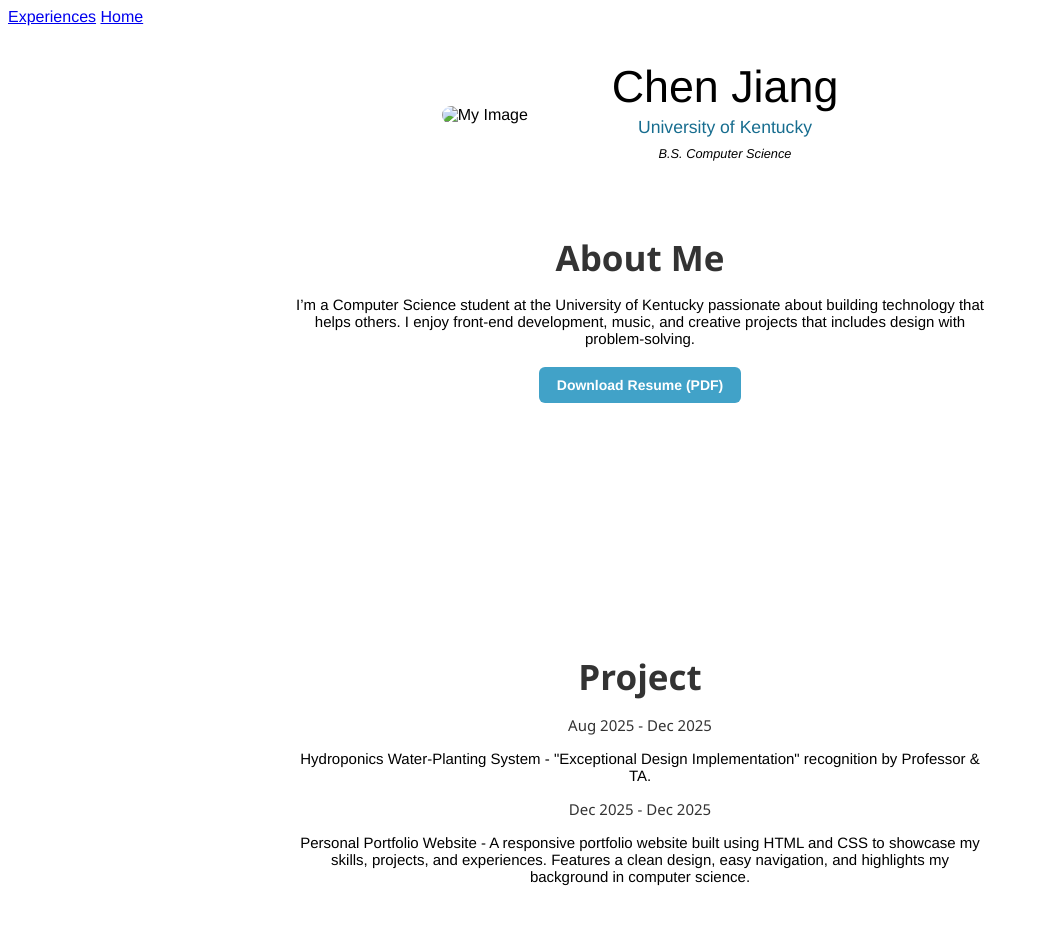
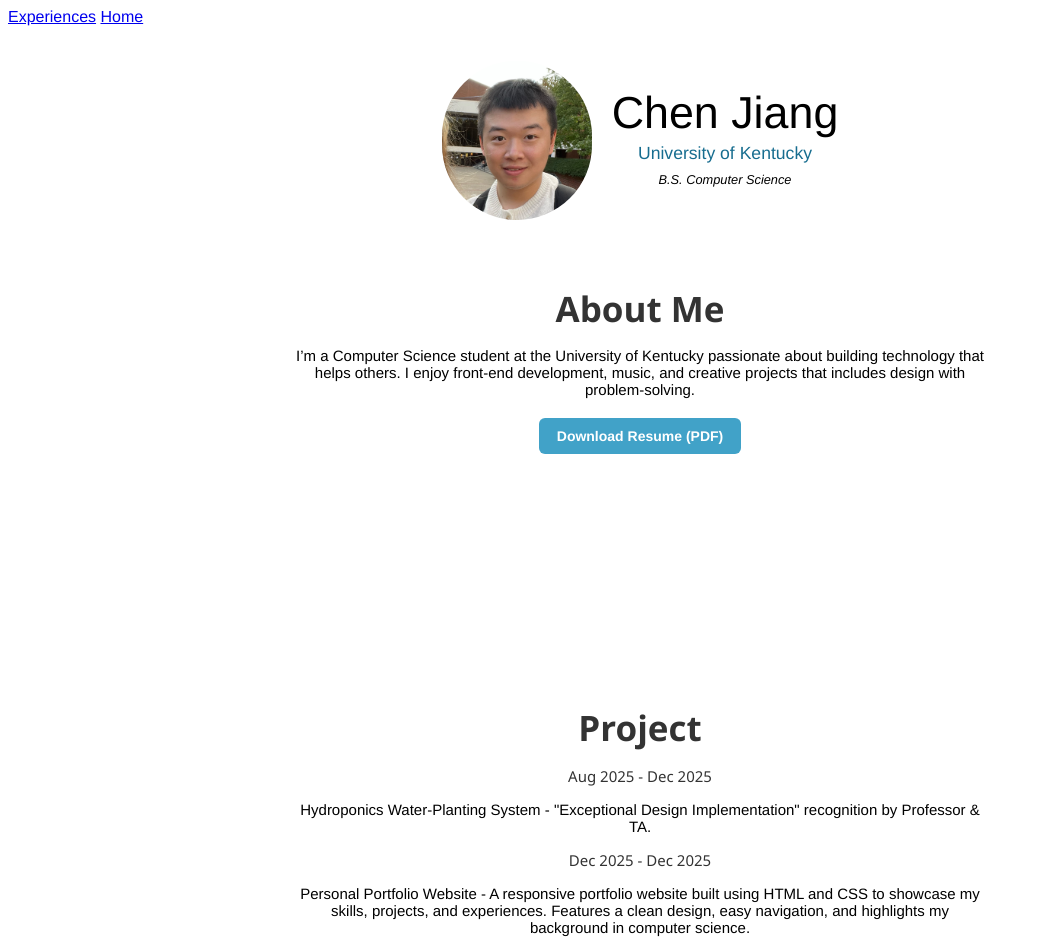
Before and after one commit to cxjiang05/Website-Portfolio, a plain HTML site: page index.html in a window 1280 px wide. Shown: the top 939 px of the page, without its empty margins (0-1038 px from the left). Drawn offline with Linux system fonts and the light colour scheme; the site is published under a folder, as on GitHub Pages, so addresses that start at the root find nothing.

Commit message:
changing /assets to assets

```diff
--- a/index.html
+++ b/index.html
@@ -18,7 +18,7 @@
     </div>
 
       <div class="profile">
-        <img class="selfie" src="/assets/selfiePicture.JPG" alt="My Image">
+        <img class="selfie" src="assets/selfiePicture.JPG" alt="My Image">
 
       <div class="profile_text">
         <h1 class="myname">Chen Jiang</h1>
```
